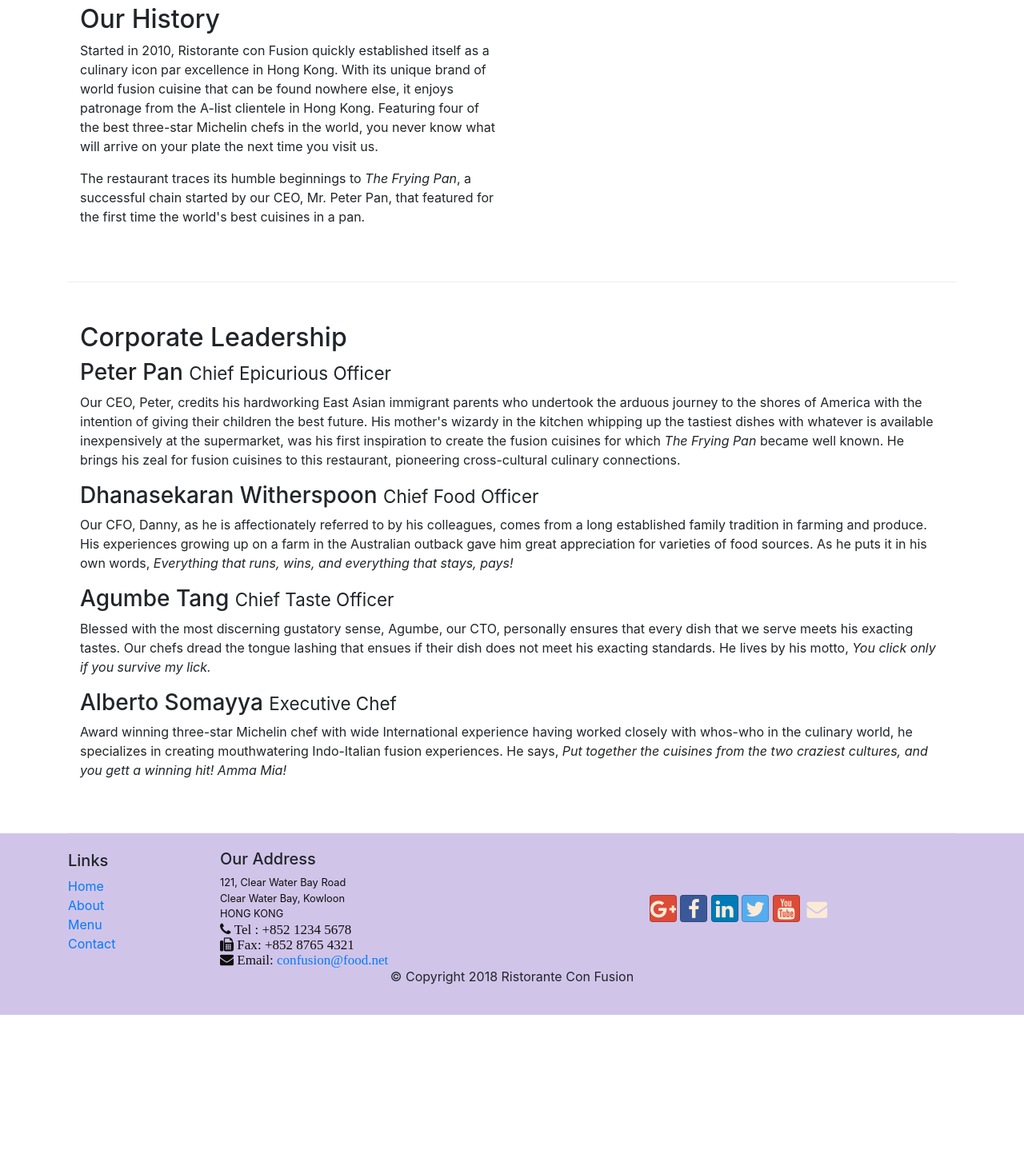
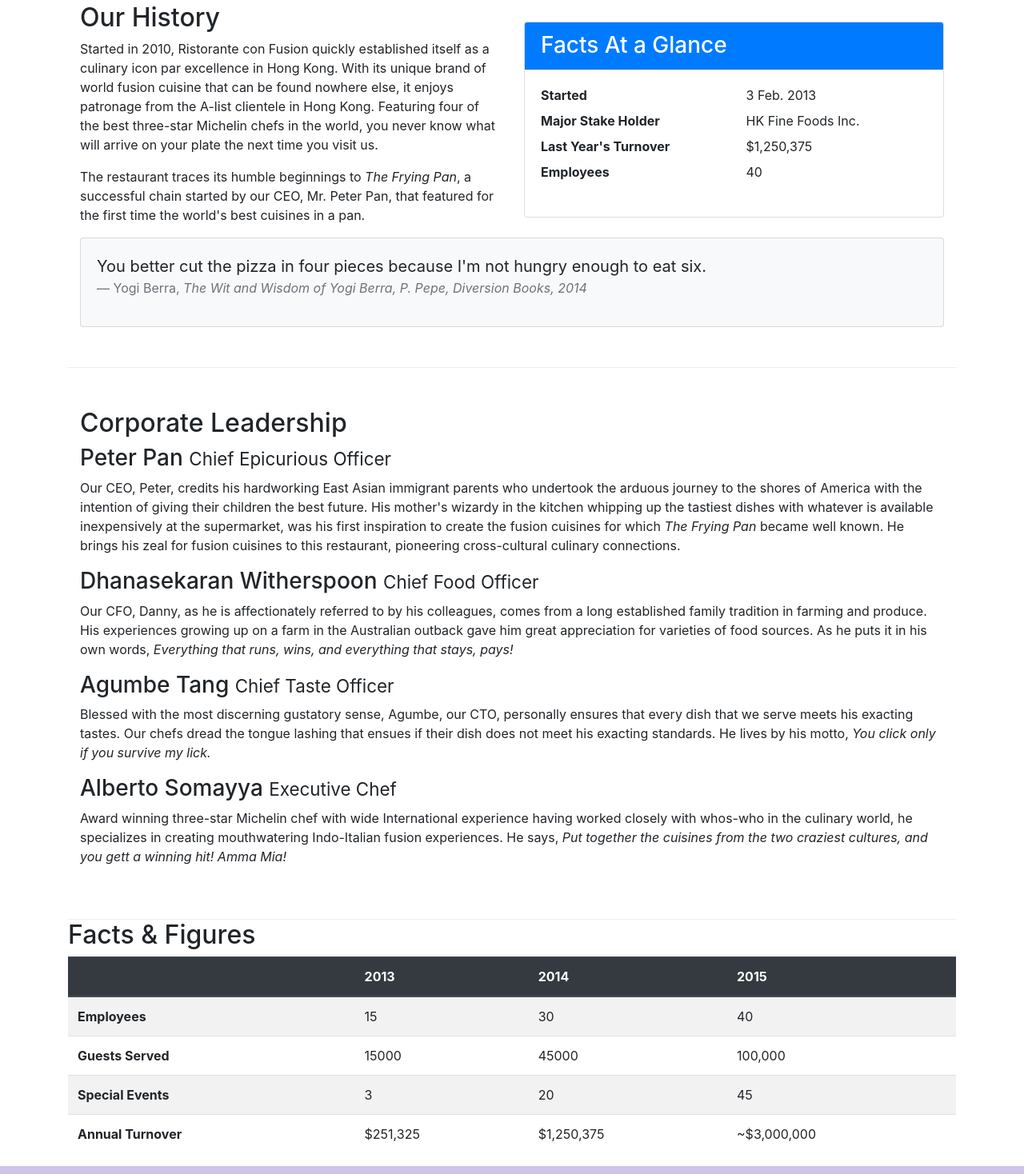
Before and after one commit to salem53/salemdhouimir.github.io, a website: page aboutus.html in a window 1280 px wide. Shown: the part 512-1980 px from the top of the page at 80% size. Before the commit the page ends 1781 px from the top, so only its background shows below. Drawn offline with nearby package versions, Linux system fonts and the light colour scheme; files whose address does not match are found by name.

Commit message:
Tables and Cards

```diff
--- a/aboutus.html
+++ b/aboutus.html
@@ -112,7 +112,36 @@
             cuisines in a pan.
           </p>
         </div>
-        <div></div>
+
+        <div class="col-12 col-sm-6">
+          <div class="card">
+              <h3 class="card-header bg-primary text-white">Facts At a Glance</h3>
+              <div class="card-body">
+                  <dl class="row">
+                      <dt class="col-6">Started</dt>
+                      <dd class="col-6">3 Feb. 2013</dd>
+                      <dt class="col-6">Major Stake Holder</dt>
+                      <dd class="col-6">HK Fine Foods Inc.</dd>
+                      <dt class="col-6">Last Year's Turnover</dt>
+                      <dd class="col-6">$1,250,375</dd>
+                      <dt class="col-6">Employees</dt>
+                      <dd class="col-6">40</dd>
+                  </dl>
+              </div>
+          </div>
+      </div>
+      <div class="col-12">
+        <div class="card card-body bg-light">
+            <blockquote class="blockquote">
+                <p class="mb-0">You better cut the pizza in four pieces because
+                    I'm not hungry enough to eat six.</p>
+                <footer class="blockquote-footer">Yogi Berra,
+                    <cite title="Source Title">The Wit and Wisdom of Yogi Berra,
+                    P. Pepe, Diversion Books, 2014</cite>
+                </footer>
+            </blockquote>
+        </div>
+    </div>
       </div>
 
       <div class="row row-content align-items-center">
@@ -160,6 +189,52 @@
               gett a winning hit! Amma Mia!</em
             >
           </p>
+        </div>
+      </div>
+      <div class"row row-content">
+        <div class"col sm-12 col-sm-9">
+          <h2>Facts &amp; Figures</h2>
+          <div class="table-responsive">
+            <table class="table table-striped ">
+                <thead class="thead-dark">
+                    <tr>
+                        <th>&nbsp;</th>
+                        <th>2013</th>
+                        <th>2014</th>
+                        <th>2015</th>
+                    </tr>
+                </thead>
+                <tbody>
+                    <tr>
+                        <th>Employees</th>
+                        <td>15</td>
+                        <td>30</td>
+                        <td>40</td>
+                    </tr>
+                    <tr>
+                        <th>Guests Served</th>
+                        <td>15000</td>
+                        <td>45000</td>
+                        <td>100,000</td>
+                    </tr>
+                    <tr >
+                        <th>Special Events</th>
+                        <td>3</td>
+                        <td>20</td>
+                        <td>45</td>
+                    </tr>
+                    <tr>
+                        <th>Annual Turnover</th>
+                        <td>$251,325</td>
+                        <td>$1,250,375</td>
+                        <td>~$3,000,000</td>
+                    </tr>
+                </tbody>
+            </table>
+        </div>
+        </div>
+        <div class"col-12 col-sm-3">
+
         </div>
       </div>
     </div>
```
